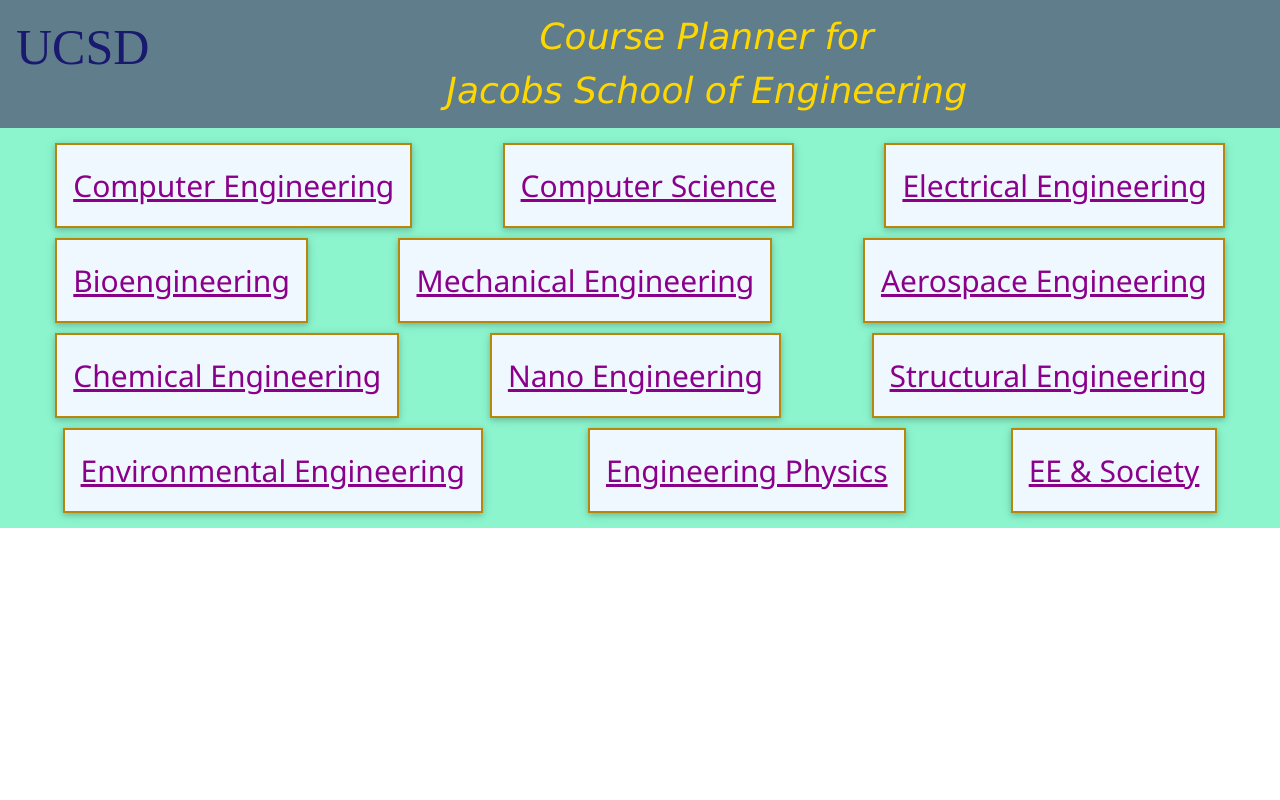
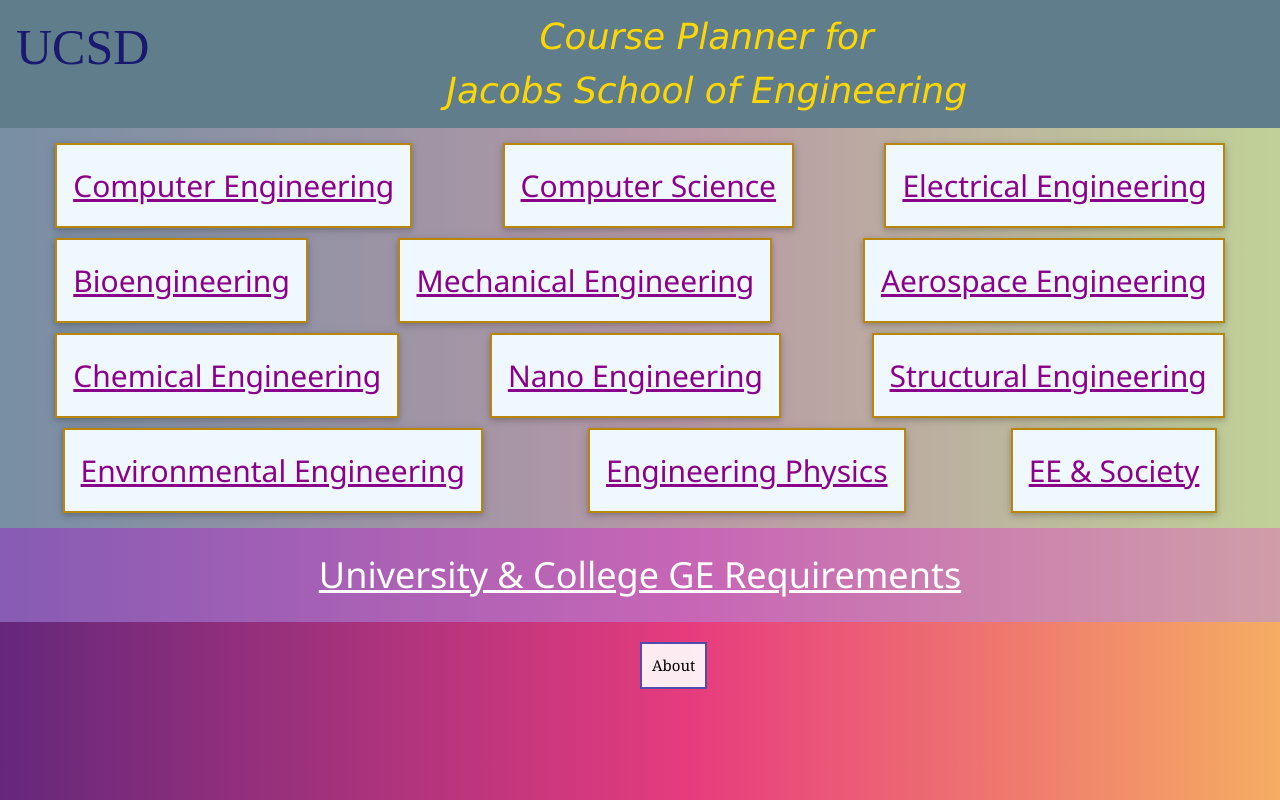
Before and after one commit to aksharans/UCSD_course_planner, a Flask app: page / in a window 1280 px wide. Run offline with Flask 2, Linux system fonts and the light colour scheme.

Commit message:
added style and set up other pages

```diff
--- a/static/css/style.css
+++ b/static/css/style.css
@@ -14,13 +14,12 @@
 }
 
 .majors-container {
-    background: rgb(140, 245, 205);
+    background: rgb(140, 245, 205, 0.5);
     display: flex;
     flex-direction: row;
     justify-content: space-around;
     flex-flow: wrap;
     padding: 10px;
-
 
 }
 
@@ -29,6 +28,30 @@
     color: darkmagenta;
     margin: 5px;
     border: 2px solid darkgoldenrod;
+}
+
+.gened {
+    background-color: rgba(169, 144, 238, 0.5);
+    padding: 10px;
+    text-align: center;
+    color: white;
+}
+
+.btn {
+    position: absolute;
+    margin-top: 20px;
+    margin-left: 50%;
+    padding: 10px 10px;
+    font-family: Georgia;
+    background-color: rgb(255, 255, 255, 0.9);
+    border: 2px solid #4e4caf;
+}
+
+.btn:hover {
+    background-color: #4e4caf;
+    color: white;
+    transition-duration: 0.5s;
+
 }
 
 /* for page.html */
@@ -176,3 +199,22 @@
 ::-webkit-scrollbar-thumb:hover {
     background-color: lightseagreen;
 }
+
+/* gradient */
+html {
+	background: linear-gradient(90deg, #ee7752, #46237a, #e73c7e, #fce055, #23a6d5, #23d5ab, #256eff);
+	background-size: 400% 400%;
+	animation: gradient 50s linear infinite alternate-reverse;
+}
+
+@keyframes gradient {
+	0% {
+		background-position: 0% 50%;
+	}
+	50% {
+		background-position: 100% 50%;
+	}
+	100% {
+		background-position: 0% 50%;
+	}
+}
--- a/templates/index.html
+++ b/templates/index.html
@@ -28,5 +28,13 @@
 
     </div>
 
+    <div class="gened">
+        <h1> <a href=#>University & College GE Requirements</a></h1>
+    </div>
+
+    <div class="about">
+        <button class="btn" id="abtn" onclick="location.href='#'">About</button>
+    </div>
+
 
 {% endblock %}
```
